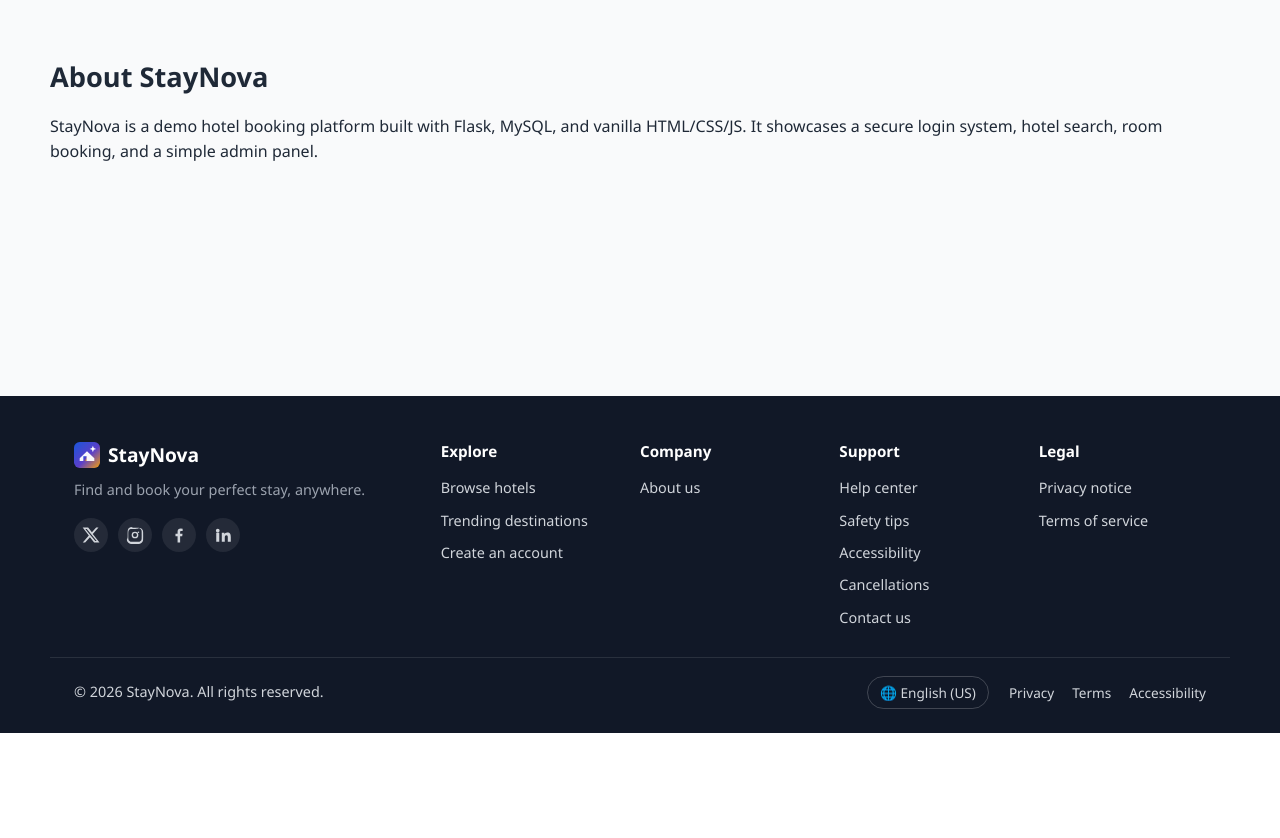
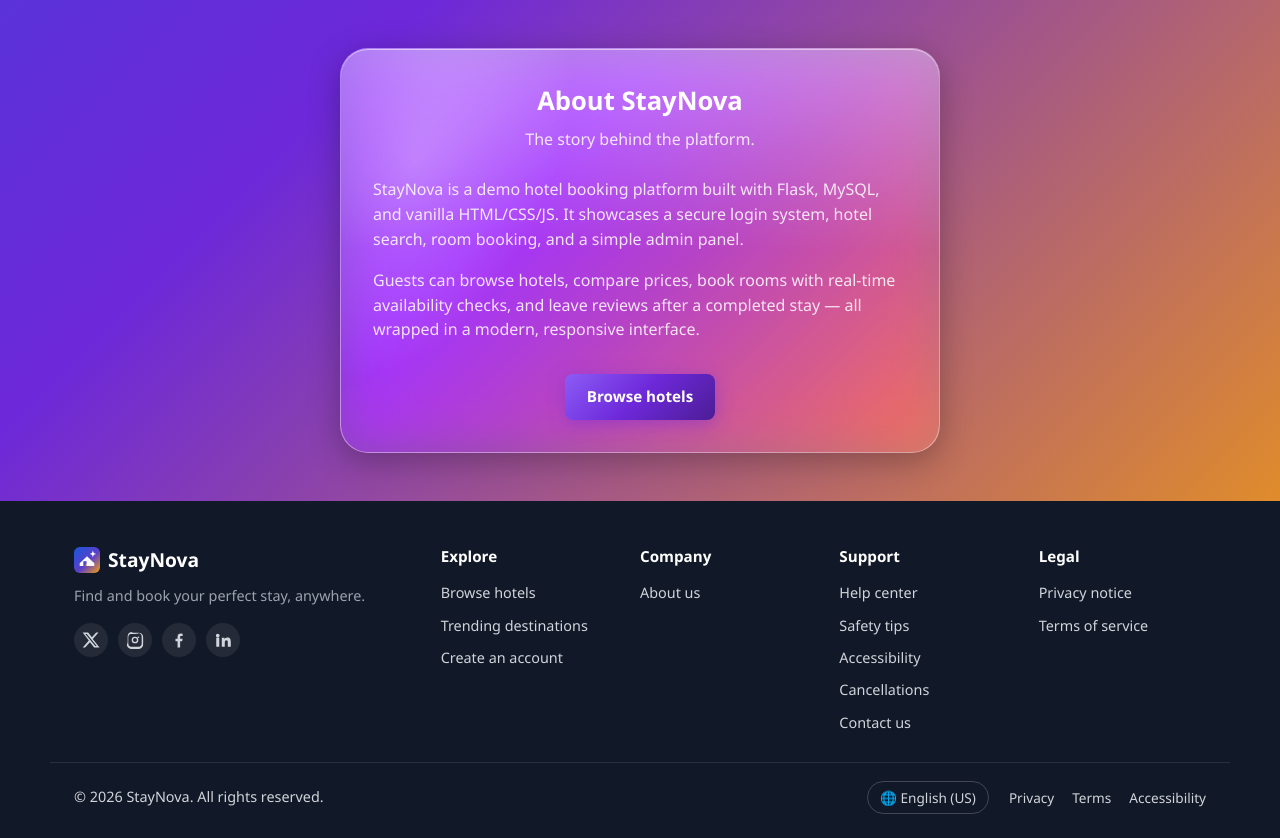
Before and after one commit to maikaljod/Stay-Nova, a Flask app: page /about in a window 1280 px wide. Shown: the part 67-905 px from the top of the page. Before the commit the page ends 800 px from the top, so only its background shows below. Run offline with Flask 3, Linux system fonts and the light colour scheme; some libraries are stand-ins or nearby versions.

Commit message:
Redesign About and Hotels pages with Liquid Glass

```diff
--- a/templates/about.html
+++ b/templates/about.html
@@ -1,9 +1,21 @@
 {% extends "base.html" %}
 {% block title %}About — StayNova{% endblock %}
 {% block content %}
-<section class="section container">
-  <h1 class="section-title">About StayNova</h1>
-  <p>StayNova is a demo hotel booking platform built with Flask, MySQL, and vanilla HTML/CSS/JS.
-     It showcases a secure login system, hotel search, room booking, and a simple admin panel.</p>
-</section>
+<div class="glass-page">
+  <div class="auth-wrapper" style="max-width:640px;">
+    <div class="card liquid-glass auth-animate-in">
+      <div class="auth-header">
+        <h1>About StayNova</h1>
+        <p>The story behind the platform.</p>
+      </div>
+      <p>StayNova is a demo hotel booking platform built with Flask, MySQL, and vanilla HTML/CSS/JS.
+         It showcases a secure login system, hotel search, room booking, and a simple admin panel.</p>
+      <p>Guests can browse hotels, compare prices, book rooms with real-time availability checks,
+         and leave reviews after a completed stay — all wrapped in a modern, responsive interface.</p>
+      <div class="center mt-lg">
+        <a class="btn btn-shine" href="{{ url_for('main.hotels') }}">Browse hotels</a>
+      </div>
+    </div>
+  </div>
+</div>
 {% endblock %}
--- a/templates/hotels.html
+++ b/templates/hotels.html
@@ -9,7 +9,7 @@
     </div>
   </div>
 
-  <div class="search-card" style="margin-top:0;">
+  <div class="search-card liquid-glass" style="margin-top:0;">
     <form method="get" action="{{ url_for('main.hotels') }}">
       <div class="form-group">
         <label for="city">Destination</label>
@@ -20,7 +20,7 @@
         <input type="number" id="guests" name="guests" min="1" max="20" value="{{ request.args.get('guests', '') }}">
       </div>
       <div class="form-group">
-        <button type="submit" class="btn btn-primary btn-block">Filter</button>
+        <button type="submit" class="btn btn-shine btn-block">Filter</button>
       </div>
     </form>
   </div>
```
